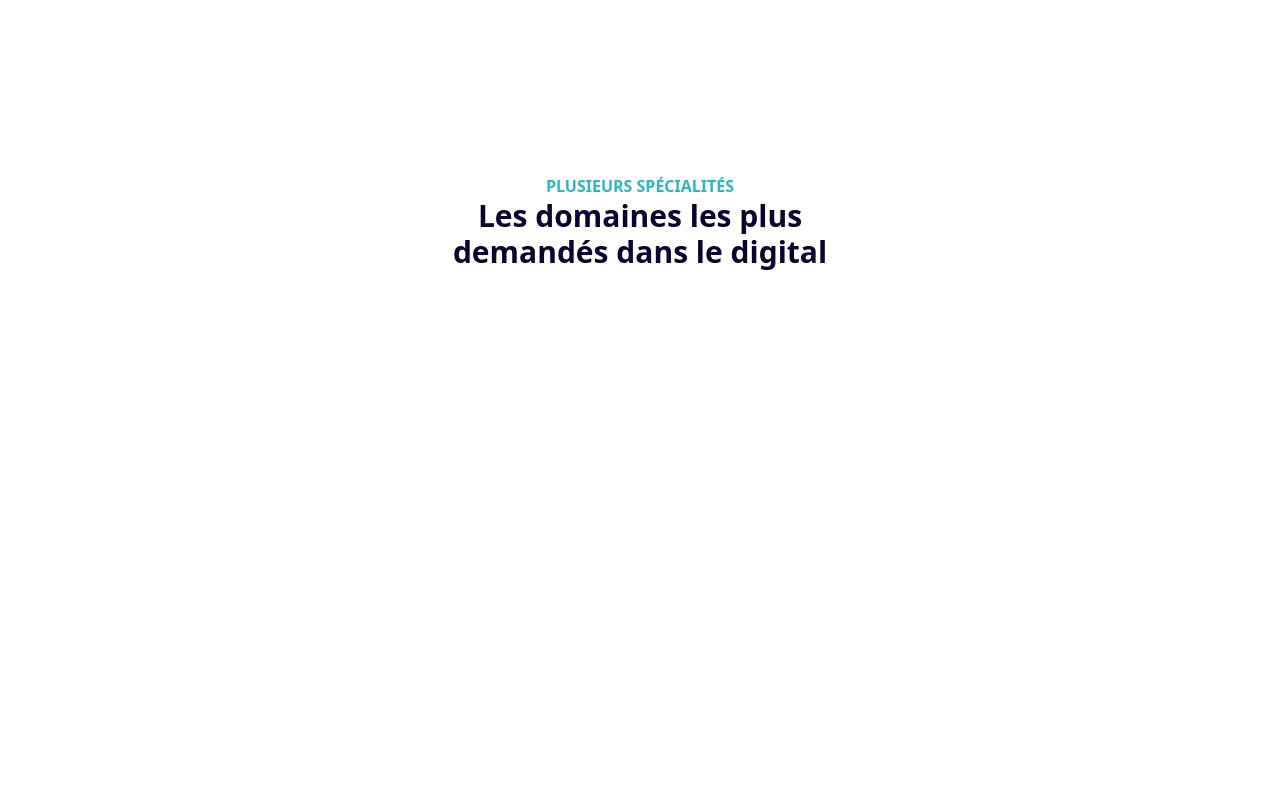
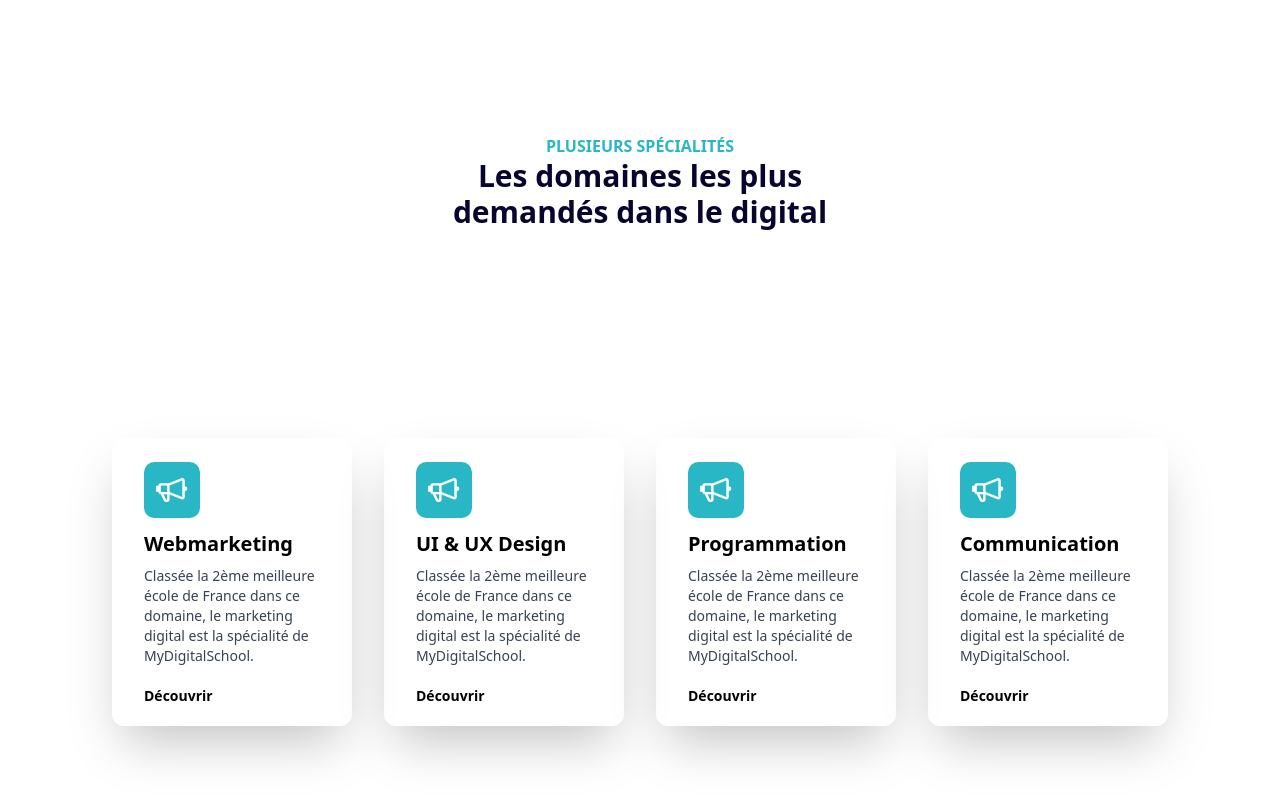
Before and after one commit to phothinh/MDS-Redesign, a Vue app: page / in a window 1280 px wide. Shown: the part 922-1722 px from the top of the page. Before the commit the page ends 1194 px from the top, so only its background shows below. Built offline with nearby package versions, Linux system fonts and the light colour scheme.

Commit message:
DomainCard

```diff
--- a/src/App.vue
+++ b/src/App.vue
@@ -3,6 +3,7 @@ import NavBar from './components/NavBar.vue';
 import CustomBall from './components/CustomBall.vue';
 import CampusList from './components/CampusList.vue';
 import CustomButton from './components/CustomButton.vue';
+import DomainCard from './components/DomainCard.vue';
 
 </script>
 
@@ -14,17 +15,18 @@ export default {
     CustomBall,
     CampusList,
     CustomButton,
+    DomainCard,
   },
   data() {
     return {
       balls: [
-        { top: '25vw', left: '20vw', w: '4', h: '4', color: 'custom-cyan' },
-        { top: '26vw', right: '20vw', w: '4', h: '4', color: 'custom-cyan' },
-        { top: '32vw', right: '40vw', w: '3', h: '3', color: 'custom-dark' },
-        { top: '35vw', left: '12vw', w: '3', h: '3', color: 'custom-dark' },
-        { top: '50vw', left: '23vw', w: '4', h: '4', color: 'custom-darkcyan' },
-        { top: '42vw', right: '17vw', w: '6', h: '6', color: 'custom-darkcyan' },
-        { top: '53vw', right: '34vw', w: '3', h: '3', color: 'custom-cyan' }
+        { top: '25vw', left: '20vw', w: '4', h: '4', color: '#29B7C5' },
+        { top: '26vw', right: '20vw', w: '4', h: '4', color: '#29B7C5' },
+        { top: '32vw', right: '40vw', w: '3', h: '3', color: '#443A3A' },
+        { top: '35vw', left: '12vw', w: '3', h: '3', color: '#443A3A' },
+        { top: '50vw', left: '23vw', w: '4', h: '4', color: '#0F8793' },
+        { top: '42vw', right: '17vw', w: '6', h: '6', color: '#0F8793' },
+        { top: '53vw', right: '34vw', w: '3', h: '3', color: '#29B7C5' }
       ],
       images: [
         {
@@ -48,6 +50,24 @@ export default {
           class: 'mx-3',
         },
       ],
+      domains: [
+        {
+          title: 'Webmarketing',
+          description: 'Classée la 2ème meilleure école de France dans ce domaine, le marketing digital est la spécialité de MyDigitalSchool.',
+        },
+        {
+          title: 'UI & UX Design',
+          description: 'Classée la 2ème meilleure école de France dans ce domaine, le marketing digital est la spécialité de MyDigitalSchool.',
+        },
+        {
+          title: 'Programmation',
+          description: 'Classée la 2ème meilleure école de France dans ce domaine, le marketing digital est la spécialité de MyDigitalSchool.',
+        },
+        {
+          title: 'Communication',
+          description: 'Classée la 2ème meilleure école de France dans ce domaine, le marketing digital est la spécialité de MyDigitalSchool.',
+        },
+      ],
     }
   },
   methods: {
@@ -64,7 +84,7 @@ export default {
 
   <div class="text-center mt-6">
     <h1 class="text-5xl font-extrabold text-custom-black">La meilleure école des<br> métiers du digital</h1>
-    <CustomButton>Appelez-nous</CustomButton>
+    <CustomButton class="mt-10">Appelez-nous</CustomButton>
   </div>
 
   <div class="mt-14">
@@ -94,6 +114,15 @@ export default {
   <div class="text-center mt-40">
     <h3 class="font-bold text-custom-cyan mt-12">PLUSIEURS SPÉCIALITÉS</h3>
     <h2 class="text-3xl font-extrabold text-custom-black">Les domaines les plus<br>demandés dans le digital</h2>
+
+    <div class="flex justify-center items-center h-screen -my-12">
+      <DomainCard v-for="(domain, index) in domains"
+         :key="index"
+         :title = "domain.title"
+         :description="domain.description"
+      />
+    </div>
+
   </div>
 </template>
 
--- a/src/components/CustomButton.vue
+++ b/src/components/CustomButton.vue
@@ -4,7 +4,7 @@
     props: {
       buttonClass: {
         type: String,
-        default: 'bg-custom-cyan text-white font-bold py-3 px-8 rounded-full text-sm mt-10',
+        default: 'bg-custom-cyan text-white font-bold py-3 px-8 rounded-full text-sm',
       },
     },
     methods: {
--- /dev/null
+++ b/src/components/DomainCard.vue
@@ -0,0 +1,28 @@
+<script>
+  export default {
+    props: {
+      title: {
+        type: String,
+        required: true
+      },
+      description: {
+        type: String,
+        required: true
+      }
+    }
+  }
+</script>
+
+<template>
+    <div class="w-60 h-72 shadow-2xl rounded-xl overflow-hidden text-left m-4">
+        <div class="relative">
+        <img src="/illustrations/domain/Rectangle12.svg" alt="rect" class="h-14 w-14 mx-8 my-6 object-cover" />
+        <img class="absolute top-0 left-0 mx-11 my-4 h-6 w-8 object-cover" src="/illustrations/domain/Vector.svg" alt="Image 2" />
+        </div>
+        <div class="px-8 -my-3">
+        <h3 class="font-bold text-xl mb-2">{{ title }}</h3>
+        <p class="text-gray-700 text-sm mb-6">{{ description }}</p>
+        <h4 class="text-black font-bold text-sm -my-1">Découvrir</h4>
+        </div>
+    </div>
+</template>
```
Also changed, not shown: public/illustrations/domain/Rectangle12.svg (added), public/illustrations/domain/Vector.svg (added).
